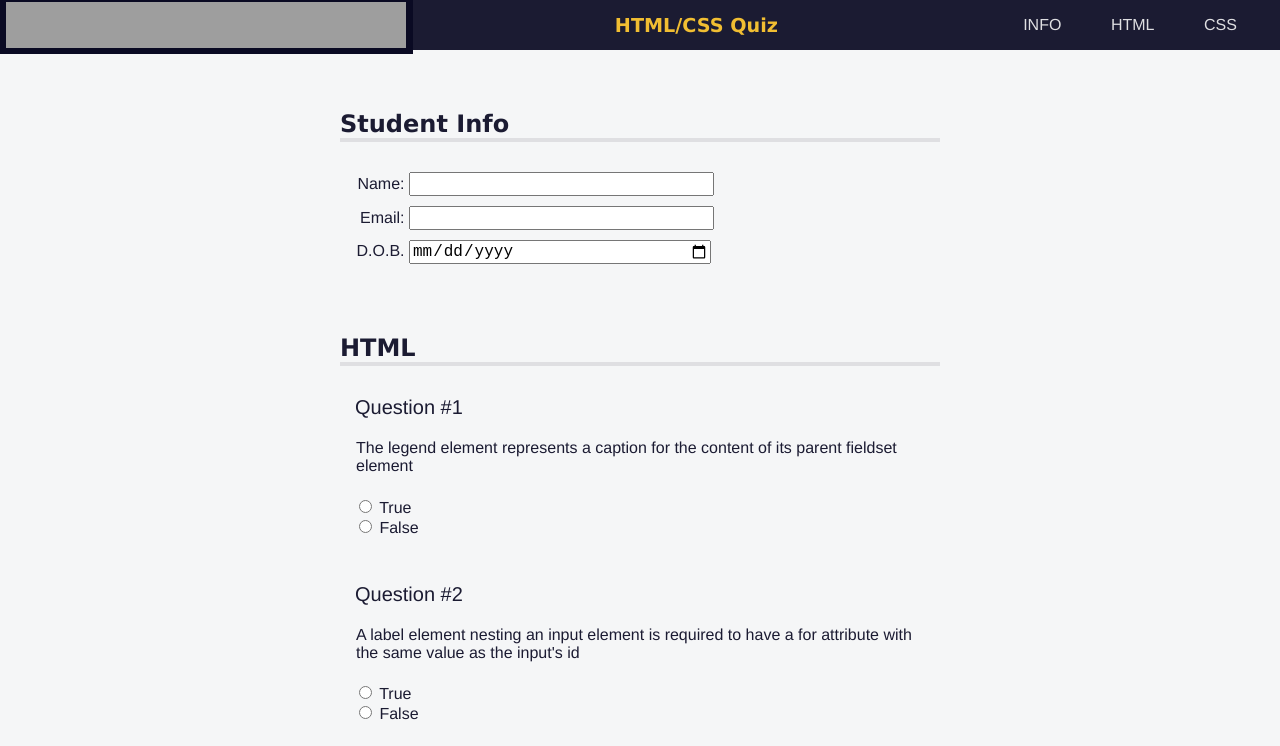
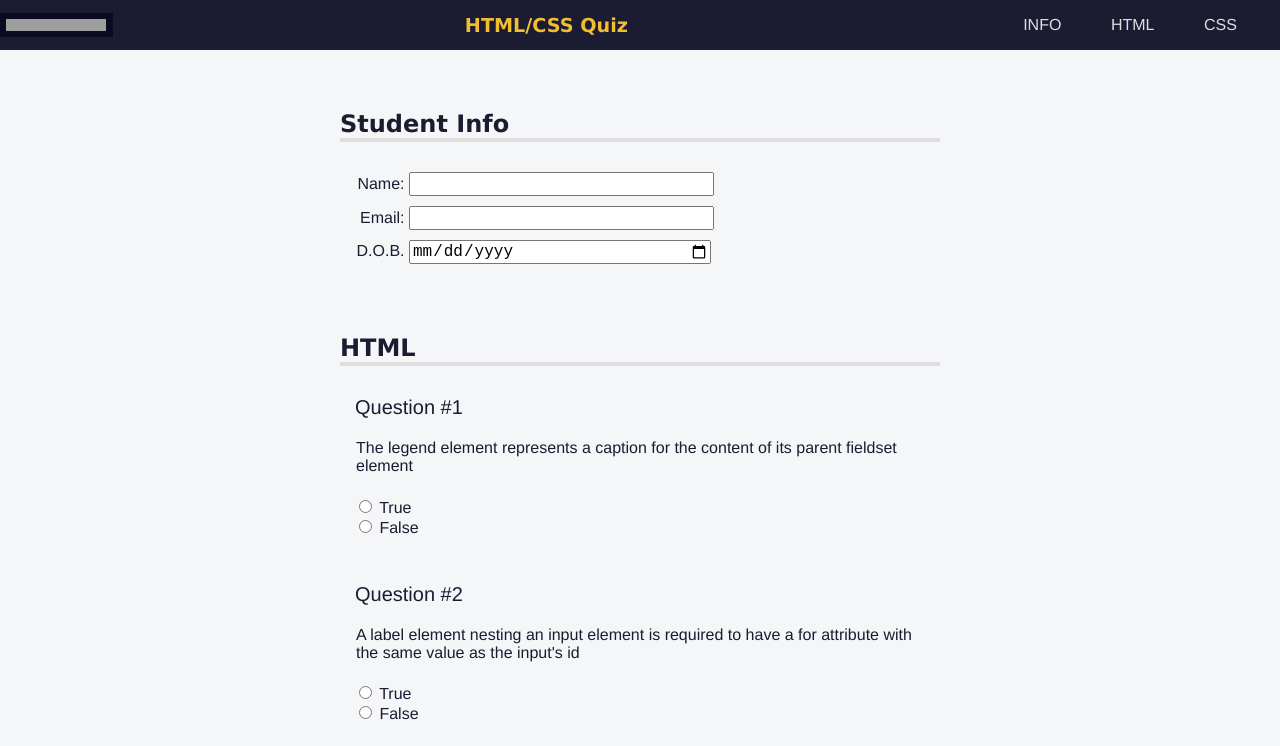
Before and after one commit to moshoodabdullahi/fcc-accessibility-quiz, a website: page index.html in a window 1280 px wide. Shown: the top 746 px of the page. Drawn offline with Linux system fonts and the light colour scheme; grey boxes are pictures that could not be loaded.

```diff
--- a/css/styles.css
+++ b/css/styles.css
@@ -23,7 +23,7 @@
 }
 
 #logo {
-  width: max (100px, 18vw);
+  width: 100px;
   background-color: #0a0a23;
   aspect-ratio: 35 / 4;
   padding: 0.4rem;
```
Also changed, not shown: README.md.
